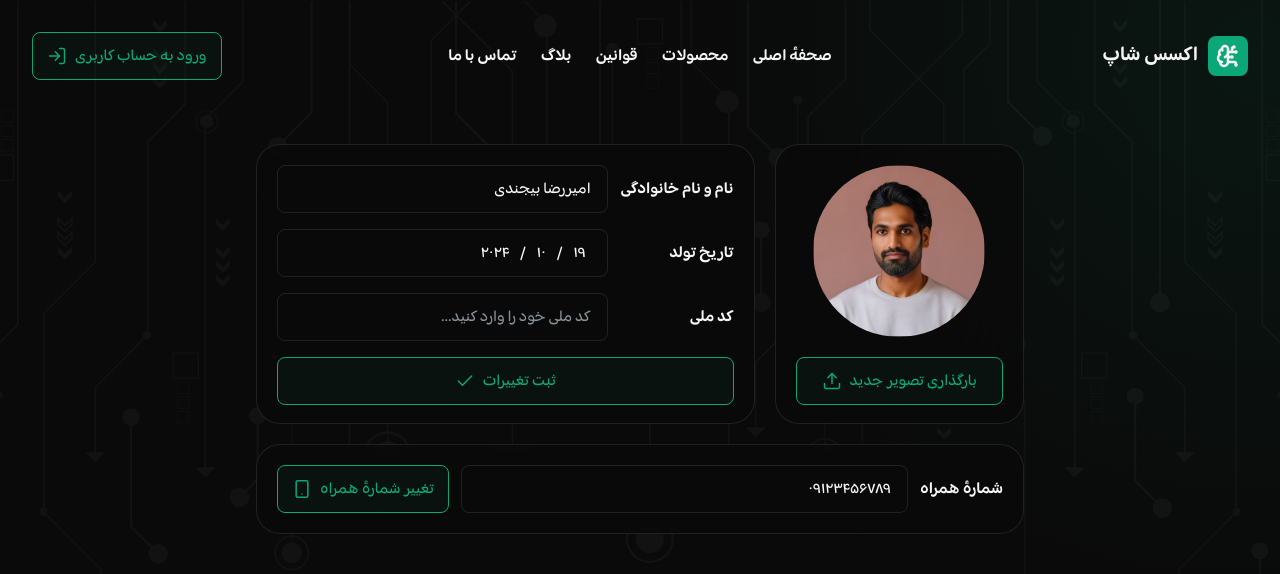
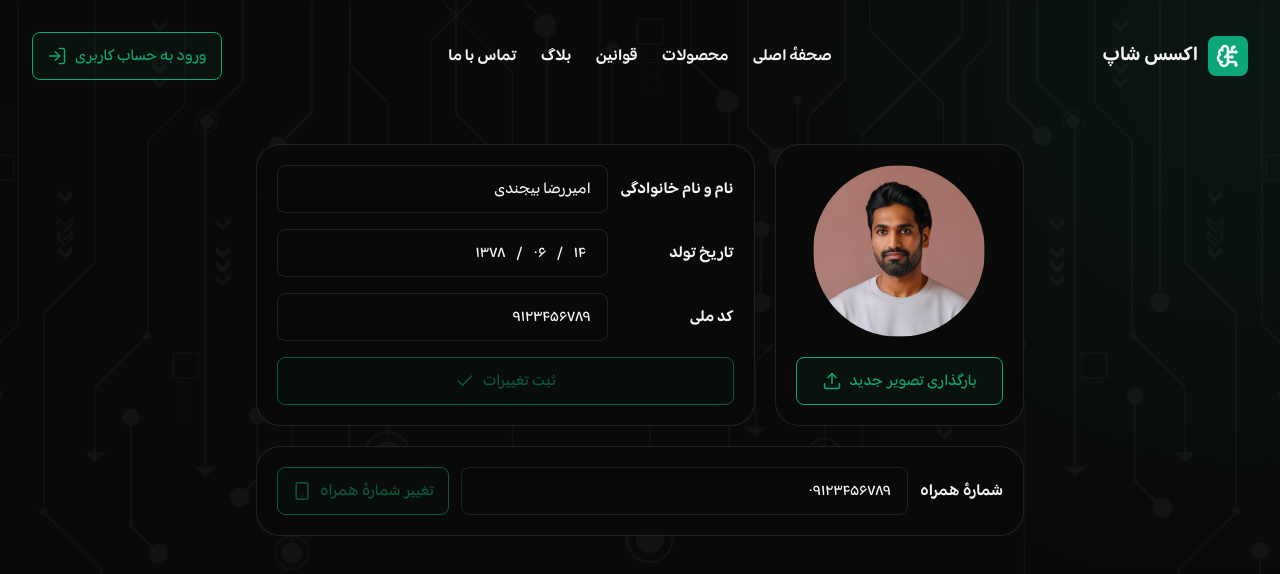
Before and after one commit to amir-reza-bijandi/access-shop, a SvelteKit app: page /account in a window 1280 px wide. Shown: the top 574 px of the page. Built offline with nearby package versions, Linux system fonts and the light colour scheme.

Commit message:
feat: add form validation for account page

```diff
--- a/src/lib/component/button.svelte
+++ b/src/lib/component/button.svelte
@@ -54,8 +54,13 @@
 		border-radius: 0.8rem;
 		border: 1px solid transparent;
 		outline: 0;
-		transition-property: background-color, border-color;
+		transition-property: background-color, border-color, opacity;
 		transition-duration: var(--duration);
+	}
+
+	.button:disabled {
+		opacity: 0.5;
+		pointer-events: none;
 	}
 
 	.fill {
--- a/src/lib/component/status.svelte
+++ b/src/lib/component/status.svelte
@@ -2,11 +2,12 @@
 	type StatusProps = {
 		type: 'error' | 'success' | null;
 		message: string | null;
+		class?: string;
 	};
-	const { message, type }: StatusProps = $props();
+	const { message, type, class: className }: StatusProps = $props();
 </script>
 
-<span class="status {type ? type : ''}"><span class="text">{message}</span></span>
+<span class:className class="status {type ? type : ''}"><span class="text">{message}</span></span>
 
 <style>
 	.status {
--- a/src/lib/data/user-info.ts
+++ b/src/lib/data/user-info.ts
@@ -1,9 +1,25 @@
-import getRandomDate from '$lib/utility/get-random-date';
+export type BirthDate = {
+	year: number;
+	month: number;
+	day: number;
+};
 
-export const userInfo = {
+export type UserInfo = {
+	fullName: string;
+	avatarSrc: string;
+	birthDate: BirthDate;
+	citizenId: number;
+	phoneNumber: number;
+};
+
+export const userInfo: UserInfo = {
 	fullName: 'امیررضا بیجندی',
 	avatarSrc: '/image/avatar/1.png',
-	birthDate: getRandomDate(),
-	nationalCode: 0,
-	phoneNumber: '09123456789'
+	birthDate: {
+		year: 1378,
+		month: 6,
+		day: 14
+	},
+	citizenId: 9123456789,
+	phoneNumber: 9123456789
 };
--- a/src/routes/account/+page.svelte
+++ b/src/routes/account/+page.svelte
@@ -5,24 +5,57 @@
 	import { Check, Smartphone, Upload } from 'lucide-svelte';
 	import { userInfo } from '$lib/data/user-info';
 	import InputDate from './_lib/component/input-date.svelte';
-	import type { ChangeEventHandler } from 'svelte/elements';
+	import type { ChangeEventHandler, FormEventHandler } from 'svelte/elements';
 	import type { AuthExternalContext } from '$lib/type/auth';
 	import { getContext } from 'svelte';
 	import digitsToEnglish from './_lib/utility/digits-to-english';
+	import Status from '$lib/component/status.svelte';
 
-	const fullNamePattern = '^[\u0600-\u06FF\s]+$';
+	type ProfileForm = {
+		status: 'error' | 'success' | null;
+		message: string | null;
+		isSubmitting: boolean;
+	};
+
+	type PhoneNumberForm = {
+		status: 'error' | 'success' | null;
+		message: string | null;
+	};
+
+	const fullNamePattern = '^[ء-ي\\u0600-\\u06FF\\s]+$';
 	const numberPattern = '[0-9۰۱۲۳۴۵۶۷۸۹]*';
 	const phoneNumberPattern = '^(09|۰۹)[\\d۰-۹]{9}$';
 
+	const initialPhoneNumber =
+		'۰' + userInfo.phoneNumber.toLocaleString('fa-IR', { useGrouping: false });
+	const initialCitizenId = userInfo.citizenId
+		? userInfo.citizenId.toLocaleString('fa-IR', { useGrouping: false })
+		: '';
+
+	// INPUT STATE
 	let fullName = $state(userInfo.fullName);
 	let birthDate = $state(userInfo.birthDate);
-	let phoneNumber = $state(
-		'۰' + Number(userInfo.phoneNumber).toLocaleString('fa-IR', { useGrouping: false })
-	);
-	let nationalCode = $state(
-		userInfo.nationalCode
-			? userInfo.nationalCode.toLocaleString('fa-IR', { useGrouping: false })
-			: ''
+	let citizenId = $state(initialCitizenId);
+	let phoneNumber = $state(initialPhoneNumber);
+
+	// FORM STATE
+	const profileForm = $state<ProfileForm>({
+		isSubmitting: false,
+		status: null,
+		message: ''
+	});
+
+	const phoneNumberForm = $state<PhoneNumberForm>({
+		status: null,
+		message: ''
+	});
+
+	let isProfileDataChanged = $derived(
+		userInfo.fullName !== fullName ||
+			userInfo.birthDate.year !== birthDate.year ||
+			userInfo.birthDate.month !== birthDate.month ||
+			userInfo.birthDate.day !== birthDate.day ||
+			initialCitizenId !== citizenId
 	);
 
 	let avatarForm = $state<HTMLFormElement | undefined>();
@@ -30,7 +63,15 @@
 
 	const authExternalContext: AuthExternalContext = getContext('auth-external');
 
-	const handleSubmitOnSelect: ChangeEventHandler<HTMLInputElement> = (e) => {
+	const handlePhoneNumberChange: FormEventHandler<HTMLFormElement> = (e) => {
+		e.preventDefault();
+		authExternalContext.isAuthActive = true;
+		authExternalContext.operation = 'change-phone-number';
+		authExternalContext.phoneNumber = digitsToEnglish(phoneNumber);
+		authExternalContext.currentStep = 1;
+	};
+
+	const handleSubmitOnFileSelect: ChangeEventHandler<HTMLInputElement> = (e) => {
 		if (avatarForm) {
 			const formData = new FormData(avatarForm);
 			const image = formData.get('image') as File;
@@ -40,16 +81,71 @@
 		}
 	};
 
-	const handleOpenAuth = () => {
-		authExternalContext.isAuthActive = true;
-		authExternalContext.operation = 'change-phone-number';
-		authExternalContext.phoneNumber = digitsToEnglish(phoneNumber);
-		authExternalContext.currentStep = 1;
+	const handleProfileSubmit: FormEventHandler<HTMLFormElement> = async (e) => {
+		e.preventDefault();
+		// Validate birth date
+		if (birthDate) {
+			profileForm.isSubmitting = true;
+			profileForm.status = null;
+			profileForm.message = '';
+			await new Promise((resolve) => setTimeout(resolve, 1000));
+			profileForm.isSubmitting = false;
+			profileForm.status = 'success';
+			profileForm.message = 'اطلاعات با موفقیت ذخیره شد';
+
+			setTimeout(() => {
+				profileForm.status = null;
+				profileForm.message = '';
+			}, 2000);
+		} else {
+			profileForm.status = 'error';
+			profileForm.message = 'تاریخ تولد معتبر نیست!';
+		}
+	};
+
+	const handleClearProfileStatus = () => {
+		profileForm.status = null;
+		profileForm.message = '';
+	};
+
+	const handleClearPhoneNumberStatus = () => {
+		phoneNumberForm.status = null;
+		phoneNumberForm.message = '';
+	};
+
+	const handleFullnameInvalid: FormEventHandler<HTMLInputElement> = (e) => {
+		e.preventDefault();
+		if (e.currentTarget.validity.patternMismatch) {
+			profileForm.status = 'error';
+			profileForm.message = 'نام و نام خانوادگی باید فارسی باشد!';
+		} else if (e.currentTarget.validity.valueMissing) {
+			profileForm.status = 'error';
+			profileForm.message = 'نام و نام خانوادگی نمی‌تواند خالی باشد!';
+		}
+	};
+
+	const handleCitizenIdInvalid: FormEventHandler<HTMLInputElement> = (e) => {
+		e.preventDefault();
+		if (e.currentTarget.validity.patternMismatch) {
+			profileForm.status = 'error';
+			profileForm.message = 'کد ملی باید عدد باشد!';
+		} else if (e.currentTarget.validity.valueMissing) {
+			profileForm.status = 'error';
+			profileForm.message = 'کد ملی نمی‌تواند خالی باشد!';
+		}
+	};
+
+	const handlePhoneNumberInvalid: FormEventHandler<HTMLInputElement> = (e) => {
+		e.preventDefault();
+		if (e.currentTarget.validity.patternMismatch) {
+			phoneNumberForm.status = 'error';
+			phoneNumberForm.message = 'شماره موبایل معتبر نیست!';
+		}
 	};
 </script>
 
 <PageWrapper>
-	<main class="content">
+	<div class="content">
 		<!-- AVATAR -->
 		<form class="box rounded-lg avatar section" bind:this={avatarForm}>
 			<img class="avatar-img" src={avatarSrc} alt="تصویر پروفایل شما" />
@@ -59,17 +155,19 @@
 				name="image"
 				accept="image/*"
 				hidden
-				onchange={handleSubmitOnSelect}
+				onchange={handleSubmitOnFileSelect}
 			/>
 			<Button as="label" for="upload" class="upload-btn" variant="outline" icon={Upload}>
 				بارگذاری تصویر جدید
 			</Button>
 		</form>
 		<!-- PROFILE -->
-		<form class="box rounded-lg profile section">
+		<div class="box rounded-lg section profile-wrapper">
+			<form class:submit={profileForm.isSubmitting} class="profile" onsubmit={handleProfileSubmit}>
 				<label class="input-wrapper">
 					<span class="label">نام و نام خانوادگی</span>
 					<Input
+						name="fullName"
 						class="input"
 						placeholder="نام و نام خانوادگی خود را وارد کنید..."
 						inputmode="text"
@@ -77,36 +175,51 @@
 						title="تنها استفاده از حروف فارسی مجاز است"
 						required
 						autocomplete="off"
+						oninput={handleClearProfileStatus}
+						oninvalid={handleFullnameInvalid}
 						bind:value={fullName}
 					/>
 				</label>
 				<label class="input-wrapper">
 					<span class="label">تاریخ تولد</span>
-				<InputDate bind:value={birthDate} />
+					<InputDate bind:value={birthDate} oninput={handleClearProfileStatus} />
 				</label>
 				<label class="input-wrapper">
 					<span class="label">کد ملی</span>
 					<Input
+						name="citizenId"
 						class="input"
 						placeholder="کد ملی خود را وارد کنید..."
 						inputmode="numeric"
 						pattern={numberPattern}
 						title="تنها استفاده از اعداد مجاز است"
 						required
-					maxlength={10}
+						maxlength={9}
 						minlength={10}
 						autocomplete="off"
-					bind:value={nationalCode}
+						oninput={handleClearProfileStatus}
+						oninvalid={handleCitizenIdInvalid}
+						bind:value={citizenId}
 					/>
 				</label>
-			<Button class="submit-btn" variant="outline" icon={Check}>ثبت تغییرات</Button>
+				<Button
+					type="submit"
+					class="submit-btn"
+					variant="outline"
+					icon={Check}
+					disabled={!isProfileDataChanged}>ثبت تغییرات</Button
+				>
 			</form>
+			<Status class="status" message={profileForm.message} type={profileForm.status} />
+		</div>
 		<!-- PHONE NUMBER -->
-		<div class="box rounded-lg phone-number section">
+		<div class="box rounded-lg section phone-number-wrapper">
+			<form class="phone-number" onsubmit={handlePhoneNumberChange}>
 				<label class="input-wrapper">
 					<span class="label">شمارهٔ همراه</span>
 					<Input
 						class="input"
+						name="phoneNumber"
 						placeholder="شمارهٔ موبایل خود را وارد کنید..."
 						inputmode="numeric"
 						pattern={phoneNumberPattern}
@@ -115,21 +228,30 @@
 						maxlength={11}
 						minlength={11}
 						autocomplete="tel-national"
+						oninput={handleClearPhoneNumberStatus}
+						oninvalid={handlePhoneNumberInvalid}
 						bind:value={phoneNumber}
 					/>
 				</label>
-			<Button variant="outline" icon={Smartphone} onclick={handleOpenAuth}
-				>تغییر شمارهٔ همراه</Button
+				<Button
+					type="submit"
+					variant="outline"
+					icon={Smartphone}
+					disabled={initialPhoneNumber === phoneNumber || phoneNumber.length !== 11}
 				>
+					تغییر شمارهٔ همراه
+				</Button>
+			</form>
+			<Status message={phoneNumberForm.message} type={phoneNumberForm.status} />
 		</div>
-	</main>
+	</div>
 </PageWrapper>
 
 <style>
 	.content {
 		display: grid;
 		grid-template-columns: 1fr 2fr;
-		grid-template-rows: 28rem auto;
+		grid-template-rows: auto auto;
 		max-width: 76.8rem;
 		margin-inline: auto;
 		gap: 2rem;
@@ -139,14 +261,27 @@
 		padding: 2rem;
 	}
 
+	.submit {
+		opacity: 0.5;
+		pointer-events: none;
+	}
+
 	.profile {
 		display: grid;
 		gap: 1.6rem;
+		transition: opacity var(--duration);
+	}
+
+	.profile-wrapper {
 		animation: intro-left 1s ease backwards;
 	}
 
 	.profile :global(.submit-btn) {
 		width: 100%;
+	}
+
+	.profile :global(.status) {
+		margin-top: -2rem;
 	}
 
 	.profile .label {
@@ -157,7 +292,7 @@
 		display: grid;
 		gap: 2rem;
 		place-items: center;
-		animation: intro-right 1s ease 200ms backwards;
+		animation: intro-right 1s ease 100ms backwards;
 	}
 
 	.avatar :global(.upload-btn) {
@@ -174,8 +309,11 @@
 		display: flex;
 		gap: 1.2rem;
 		width: 100%;
+	}
+
+	.phone-number-wrapper {
 		grid-column: span 2;
-		animation: intro-up 1s ease 400ms backwards;
+		animation: intro-up 1s ease 200ms backwards;
 	}
 
 	.input-wrapper {
--- a/src/routes/account/_lib/component/input-date.svelte
+++ b/src/routes/account/_lib/component/input-date.svelte
@@ -2,22 +2,33 @@
 	import type { FocusEventHandler, FormEventHandler } from 'svelte/elements';
 	import digitsToEnglish from '../utility/digits-to-english';
 	import persianToCalendars from '../utility/persian-to-calendars';
+	import type { BirthDate } from '$lib/data/user-info';
 
 	type InputDateProps = {
-		value?: number;
+		value?: BirthDate | null;
+		oninput?: () => void;
 	};
-	let { value = $bindable(0) }: InputDateProps = $props();
-
-	const date = new Date(value);
+	let {
+		value = $bindable({
+			day: 1,
+			month: 1,
+			year: 1
+		}),
+		oninput
+	}: InputDateProps = $props();
 
 	const intlOptions: Intl.NumberFormatOptions = {
 		useGrouping: false
 	};
 
 	const whiteList = ['روز', 'ماه', 'سال'];
-	let day = $state(value ? date.getDate().toLocaleString('fa-IR', intlOptions) : 'روز');
-	let month = $state(value ? date.getMonth().toLocaleString('fa-IR', intlOptions) : 'ماه');
-	let year = $state(value ? date.getFullYear().toLocaleString('fa-IR', intlOptions) : 'سال');
+	let day = $state(value ? value.day.toLocaleString('fa-IR', intlOptions).padStart(2, '۰') : 'روز');
+	let month = $state(
+		value ? value.month.toLocaleString('fa-IR', intlOptions).padStart(2, '۰') : 'ماه'
+	);
+	let year = $state(
+		value ? value.year.toLocaleString('fa-IR', intlOptions).padStart(2, '۰') : 'سال'
+	);
 
 	function validate(target: 'day' | 'month' | 'year', value: number) {
 		if (!value) return 1;
@@ -34,9 +45,13 @@
 
 		try {
 			const dateString = persianToCalendars(yearValue, monthValue, dayValue);
-			return new Date(dateString).getTime();
+			return {
+				day: dayValue,
+				month: monthValue,
+				year: yearValue
+			};
 		} catch (error) {
-			return 0;
+			return null;
 		}
 	});
 
@@ -77,6 +92,8 @@
 	};
 
 	const handleInput: FormEventHandler<HTMLSpanElement> = (e) => {
+		oninput?.();
+
 		// Check the value for numbers only
 		const value = e.currentTarget.textContent!;
 		const numberPattern = new RegExp('[0-9۰۱۲۳۴۵۶۷۸۹]*', 'g');
```
Lines whose indentation alone changed are shown as unchanged.
